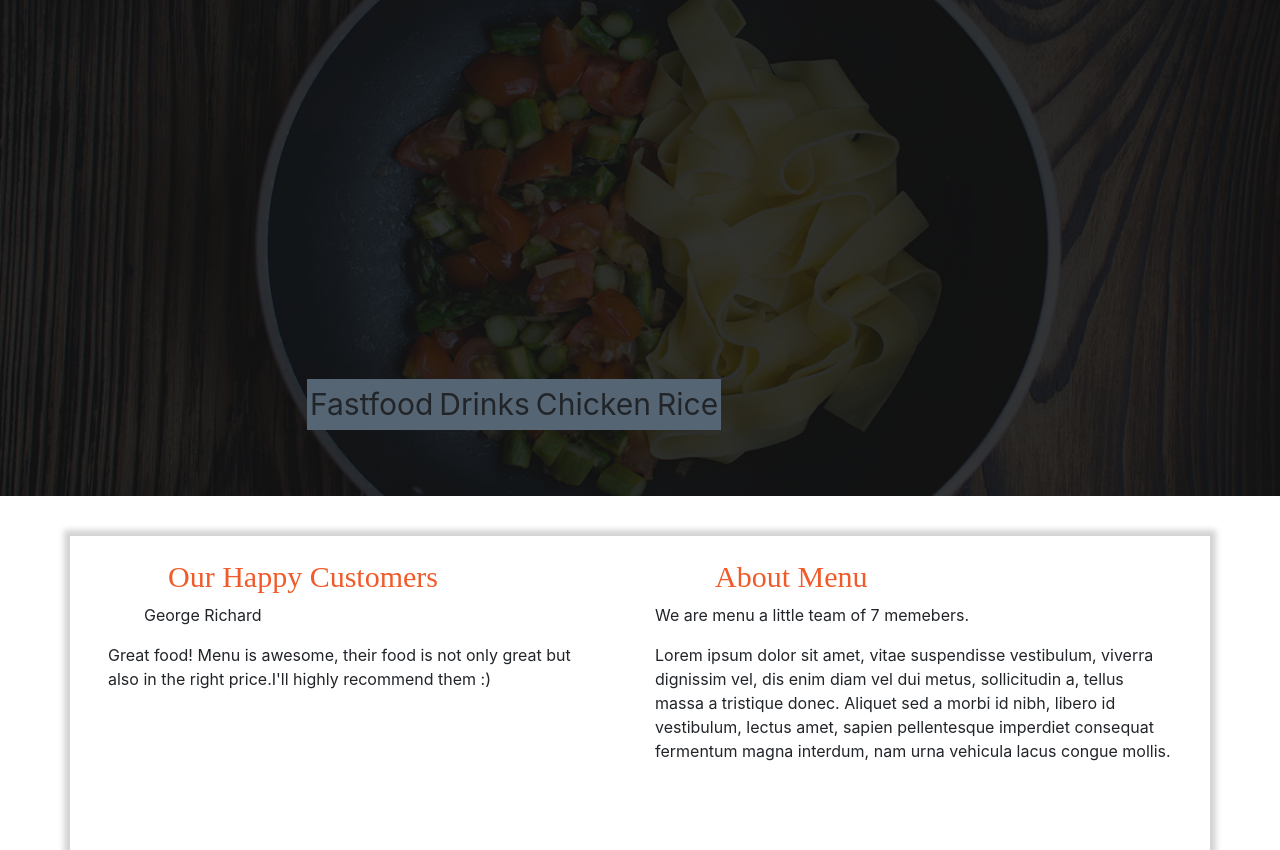
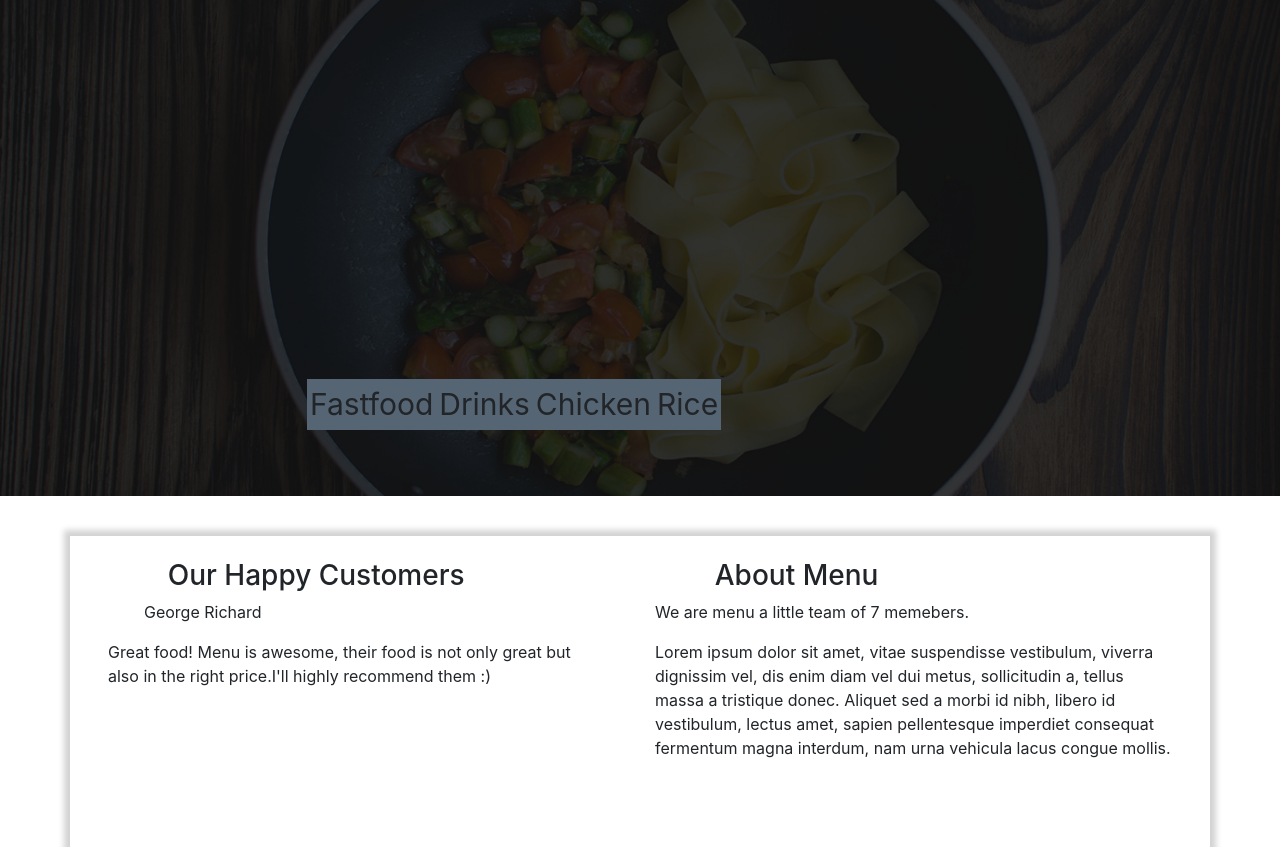
Before and after one commit to Wess58/IP2, a plain HTML site: page index.html in a window 1280 px wide. Shown: the part 2230-3080 px from the top of the page. Drawn offline with nearby package versions, Linux system fonts and the light colour scheme.

```diff
--- a/css/styles.css
+++ b/css/styles.css
@@ -175,8 +175,4 @@
 }
 
 
-.h3text{
-  color:#F15A29;
-  font-family: serif;
-  font-size: 30px;
-}
+.
```
